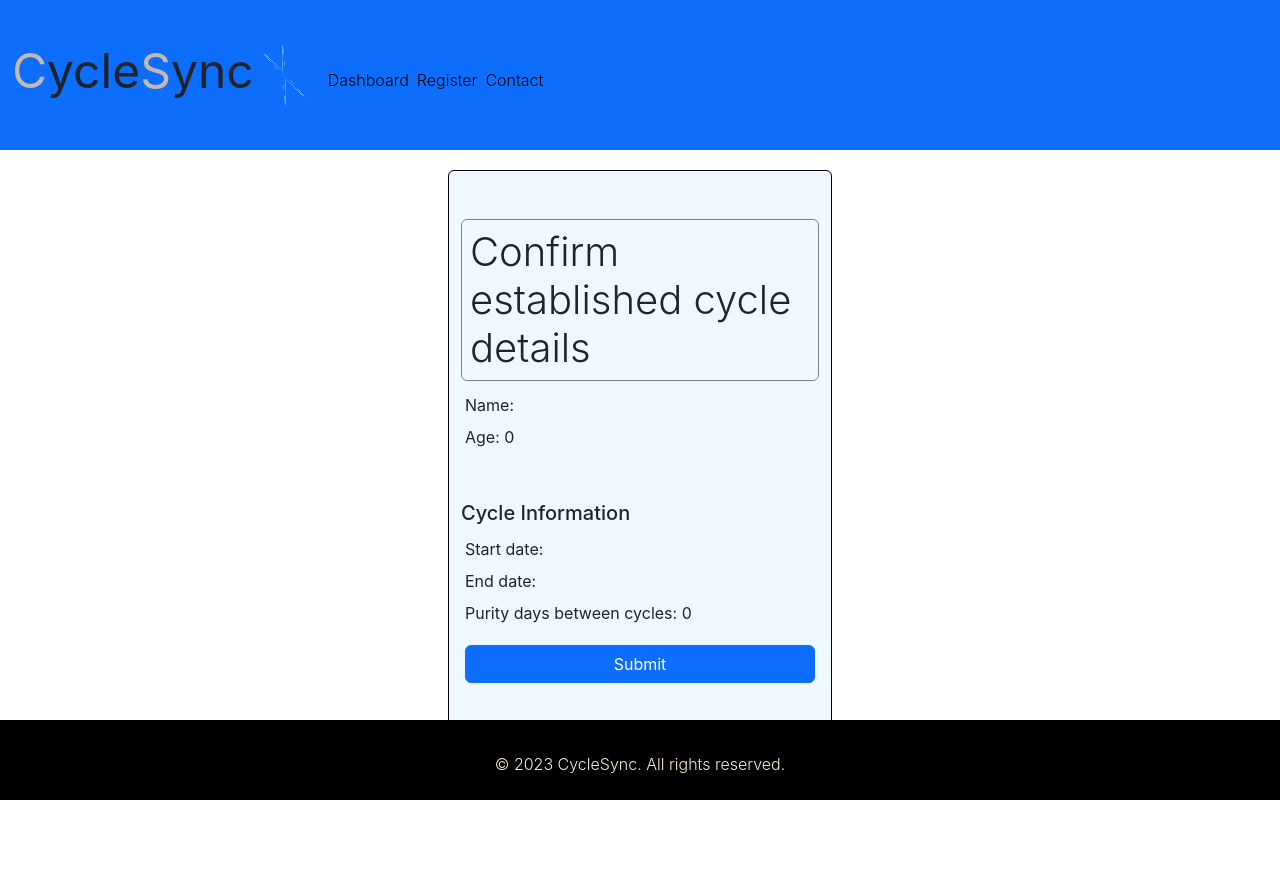
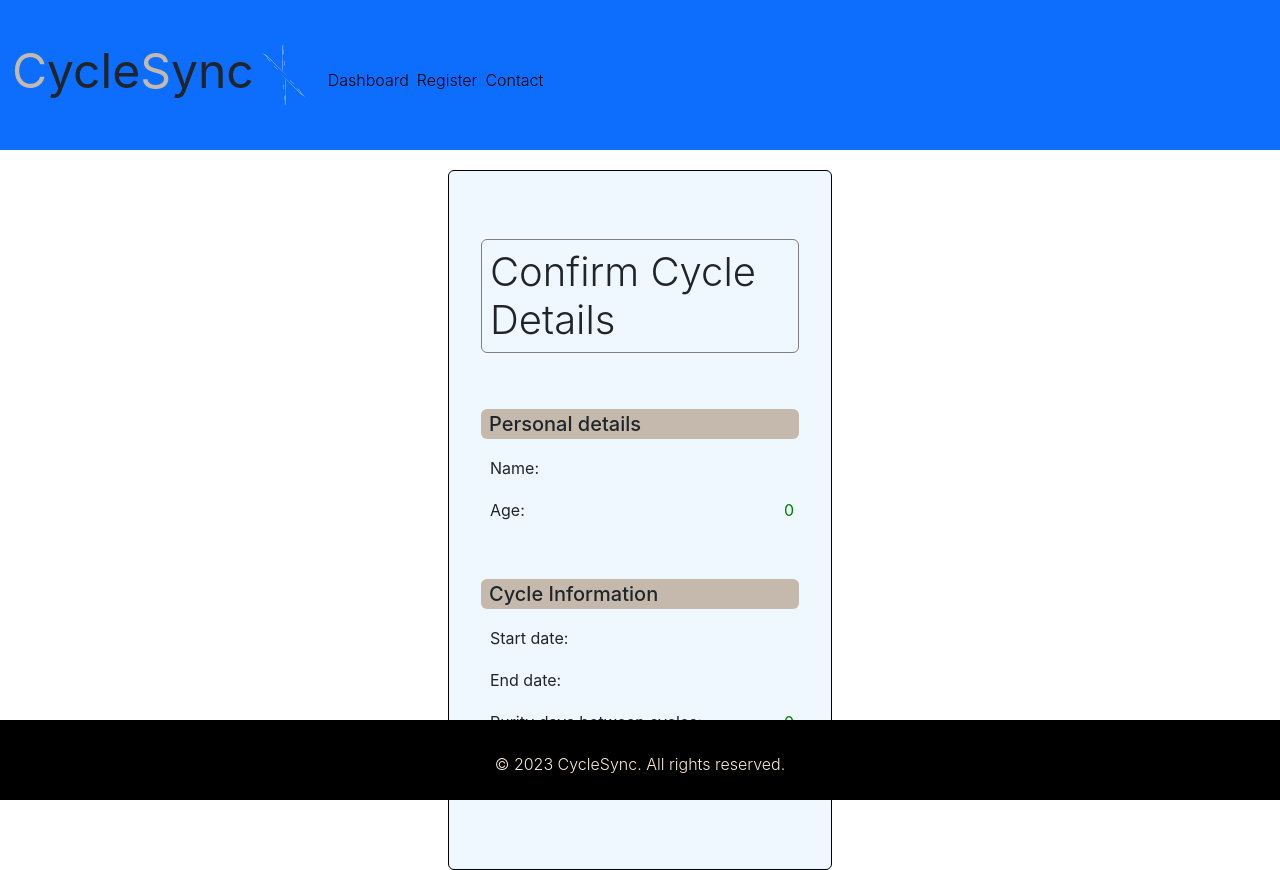
Before and after one commit to sadatakhtar/menses-react-app, a React (Create React App) app: page /confirm-details in a window 1280 px wide. Before the commit the page ends 800 px from the top, so only its background shows below. Built offline with nearby package versions, Linux system fonts and the light colour scheme; no server answers.

Commit message:
Styled confirn details page

```diff
--- a/src/pages/ConfirmEstablishedDetailsPage.js
+++ b/src/pages/ConfirmEstablishedDetailsPage.js
@@ -1,4 +1,5 @@
 import React from "react";
+import "../styles/ConfirmEstablishedDetailsPage.css";
 import { useNavigate } from "react-router-dom";
 import Footer from "../components/general/Footer";
 import { useSelector } from "react-redux";
@@ -40,7 +41,7 @@ const ConfirmEstablishedDetailsPage = () => {
       const cycleDetailsRef = await db
         .collection("cycle_details")
         .doc(user.uid);
-      const userRef = await db.collection('users').doc(user.uid);
+      const userRef = await db.collection("users").doc(user.uid);
 
       cycleDetailsRef.set({
         name: userNameRedux,
@@ -54,9 +55,9 @@ const ConfirmEstablishedDetailsPage = () => {
       });
 
       userRef.update({
-        firstTimeLoggedIn: false
-      })
-      console.log('Changed firsttimeloggedin to false')
+        firstTimeLoggedIn: false,
+      });
+      console.log("Changed firsttimeloggedin to false");
       console.log("Successfully added data to db");
       navigate("/confirmation");
 
@@ -70,21 +71,34 @@ const ConfirmEstablishedDetailsPage = () => {
       <HeaderWithoutInputs />
       <div className="container-lg">
         <form onSubmit={handleSubmitForm} className="mb-5 detailForm">
-          <h3 className="mt-5">Confirm established cycle details</h3>
-          <label htmlFor="floatingInput">Name: {userNameRedux}</label>
-          <label htmlFor="floatingAge">Age: {userAgeRedux}</label>
+          <h3 className="mt-5">Confirm Cycle Details</h3>
+          <h5 className="mt-5 sub-heading">Personal details</h5>
+          <div className="label-div">
+            <label htmlFor="floatingInput">Name:</label>
+            <span style={{ color: "green" }}>{userNameRedux}</span>
+          </div>
 
-          <h5 className="mt-5">Cycle Information</h5>
-          <label htmlFor="floatCycleStartDate">
-            Start date: {estCycleStartDateRedux}
-          </label>
-          <label htmlFor="floatCycleEndDate">
-            End date: {estCycleEndDateRedux}
-          </label>
+          <div className="label-div">
+            <label htmlFor="floatingAge">Age: </label>
+            <span style={{ color: "green" }}>{userAgeRedux}</span>
+          </div>
 
-          <label htmlFor="floatPurityDays">
-            Purity days between cycles: {purityDaysRedux}
-          </label>
+          <h5 className="mt-5 sub-heading">Cycle Information</h5>
+          <div className="label-div">
+            <label htmlFor="floatCycleStartDate">Start date:</label>
+            <span style={{ color: "green" }}>{estCycleStartDateRedux}</span>
+          </div>
+
+          <div className="label-div">
+            <label htmlFor="floatCycleEndDate">End date:</label>
+            <span style={{ color: "green" }}>{estCycleEndDateRedux}</span>
+          </div>
+
+          <div className="label-div">
+            <label htmlFor="floatPurityDays">Purity days between cycles:</label>
+            <span style={{ color: "green" }}>{purityDaysRedux}</span>
+          </div>
+
           <button type="submit" className="btn btn-primary mt-3">
             Submit
           </button>
--- /dev/null
+++ b/src/styles/ConfirmEstablishedDetailsPage.css
@@ -0,0 +1,19 @@
+.label-div {
+    display: flex;
+    justify-content: space-between;
+    align-items: center;
+    padding: 5px;
+  }
+
+  .detailForm {
+    padding: 20px;
+  }
+
+  .sub-heading {
+    padding-left: 8px;
+    background-color: #c5b9ad;
+    border-radius: 6px;
+    height: 30px;
+    display: flex;
+    align-items: center;
+  }
```
